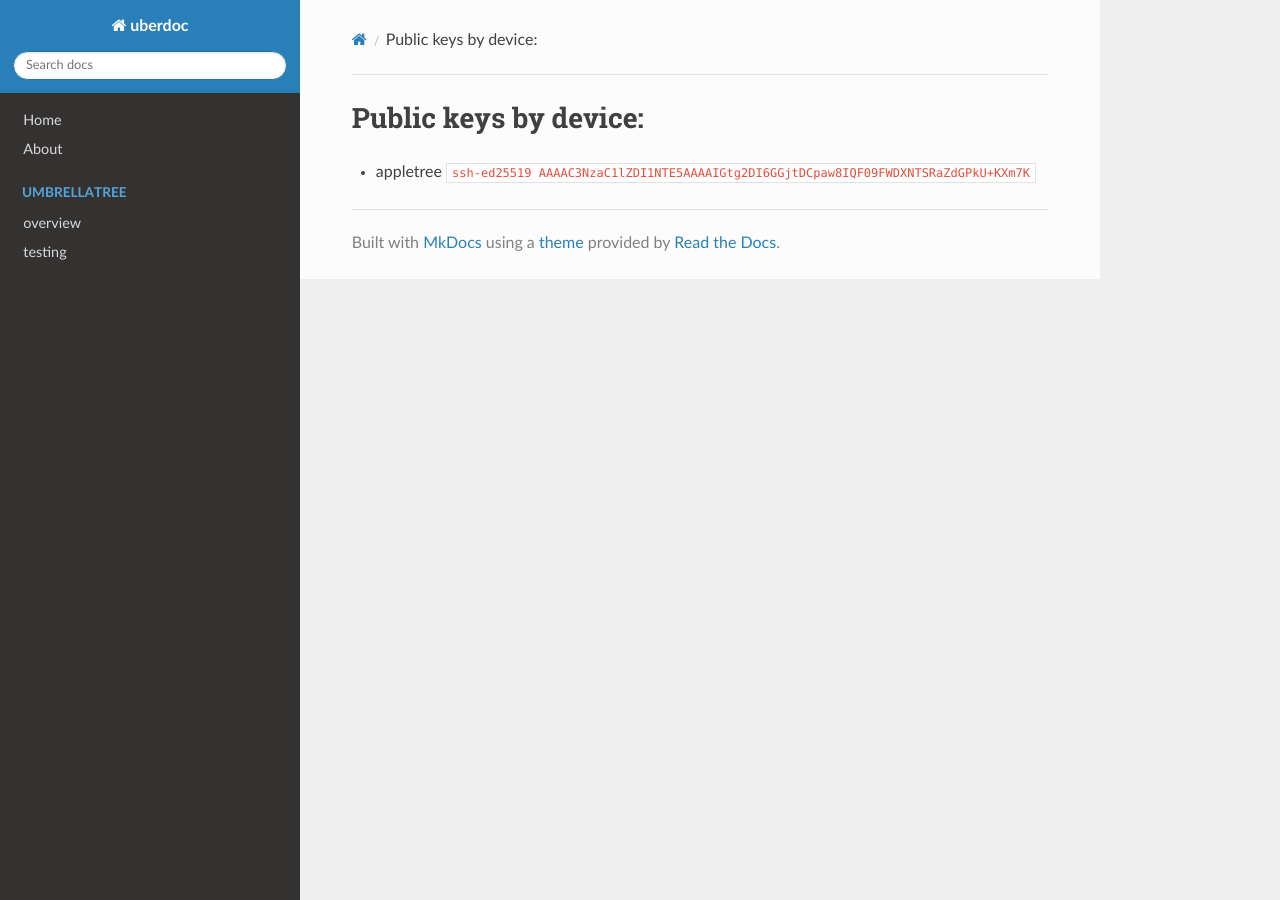
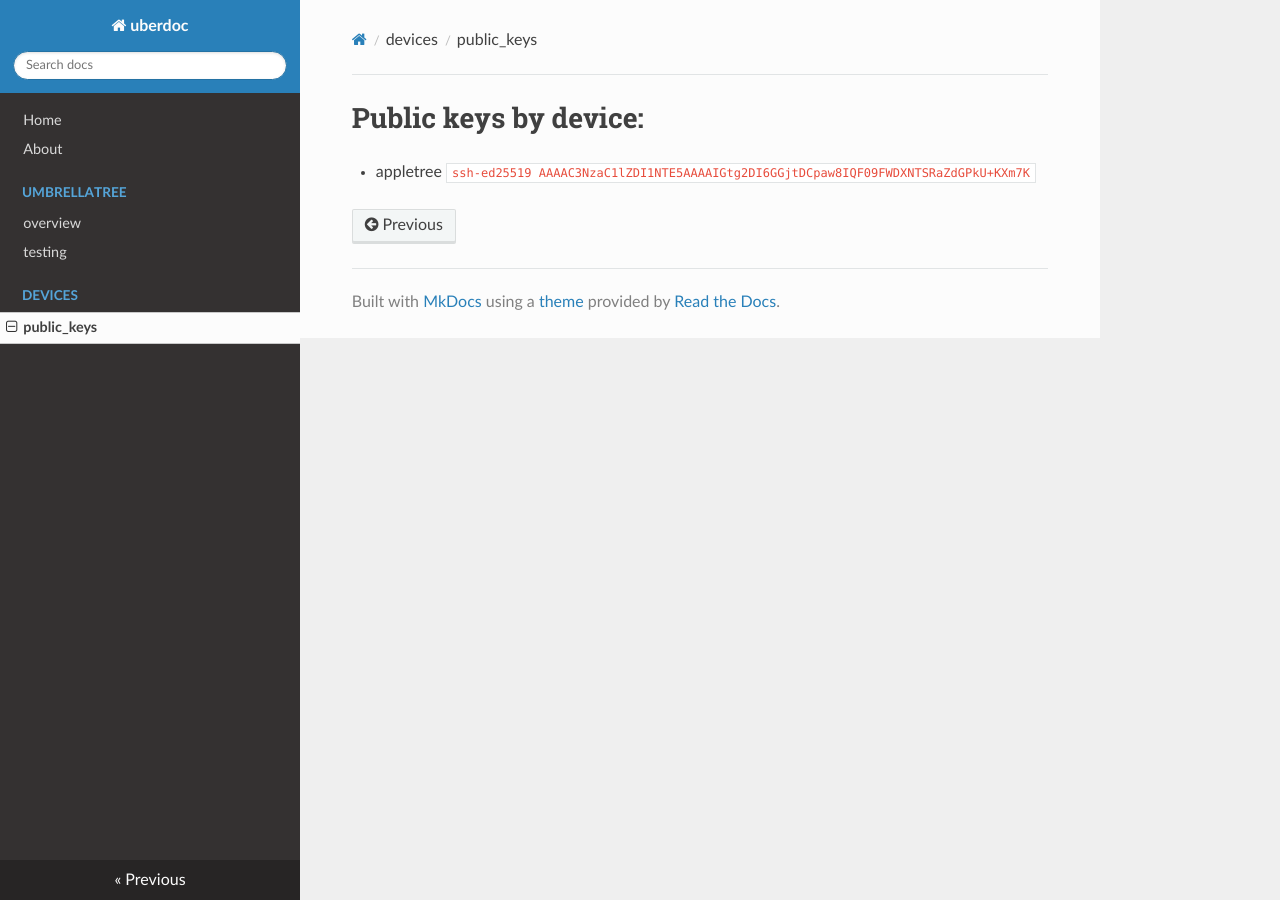
Before and after one commit to auden77/uberdocs, an MkDocs documentation site: the page built from docs/devices/device_public_keys.md, in a window 1280 px wide. Built offline with MkDocs 1.6.1, drawn with Linux system fonts in a browser that asks for light colours; nearby versions of some CDN libraries.

Commit message:
add device_public_keys.md to mkdocs.yml

```diff
--- a/mkdocs.yml
+++ b/mkdocs.yml
@@ -6,3 +6,5 @@ nav:
   - umbrellaTree:
       - overview: umbrellaTree/umbrellaTree.md
       - testing: umbrellaTree/testing.md
+  - devices:
+      - public_keys: devices/device_public_keys.md
```
Also changed, not shown: docs/devices/device_public_keys.md (renamed from docs/device_public_keys.md).
